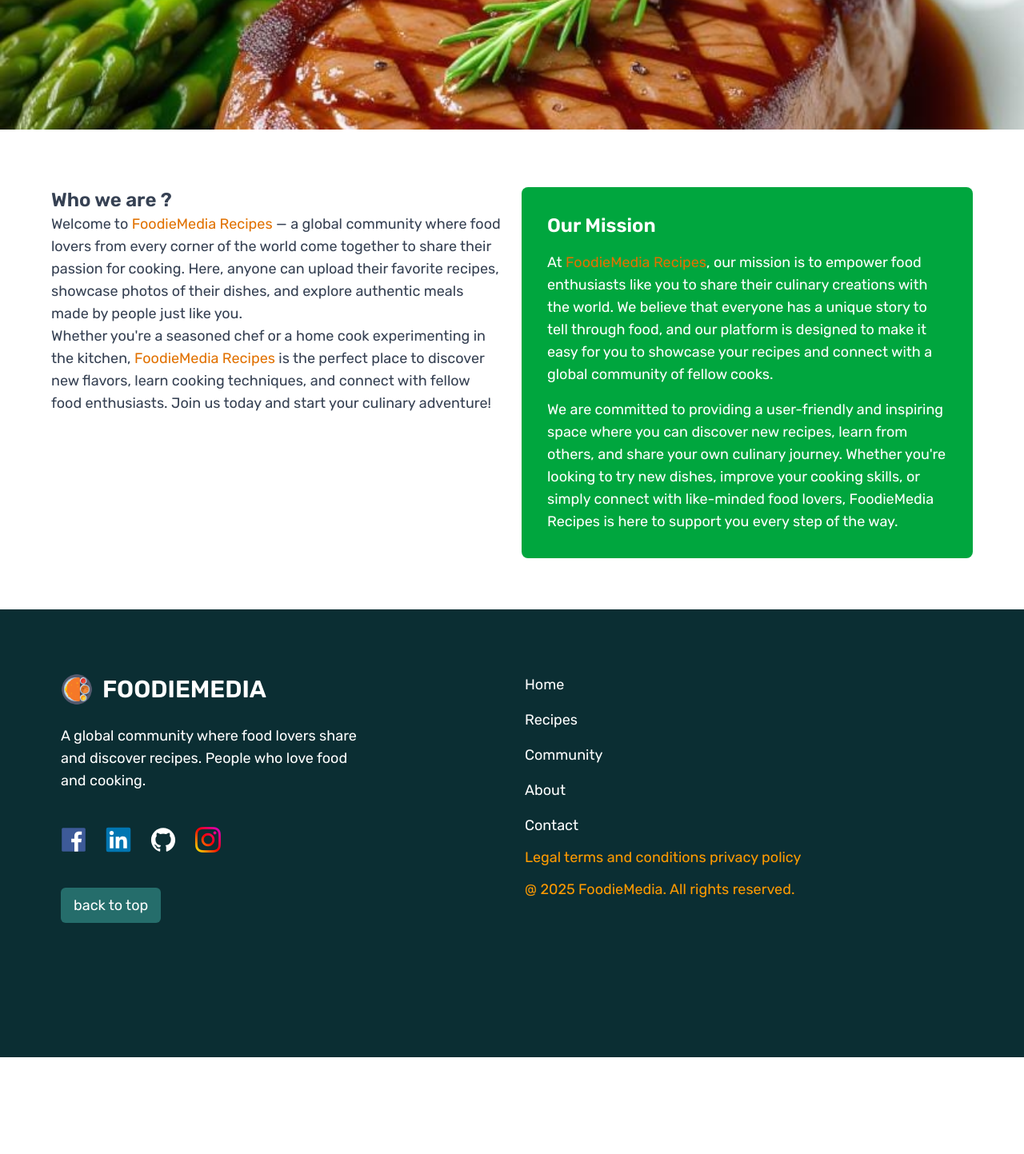
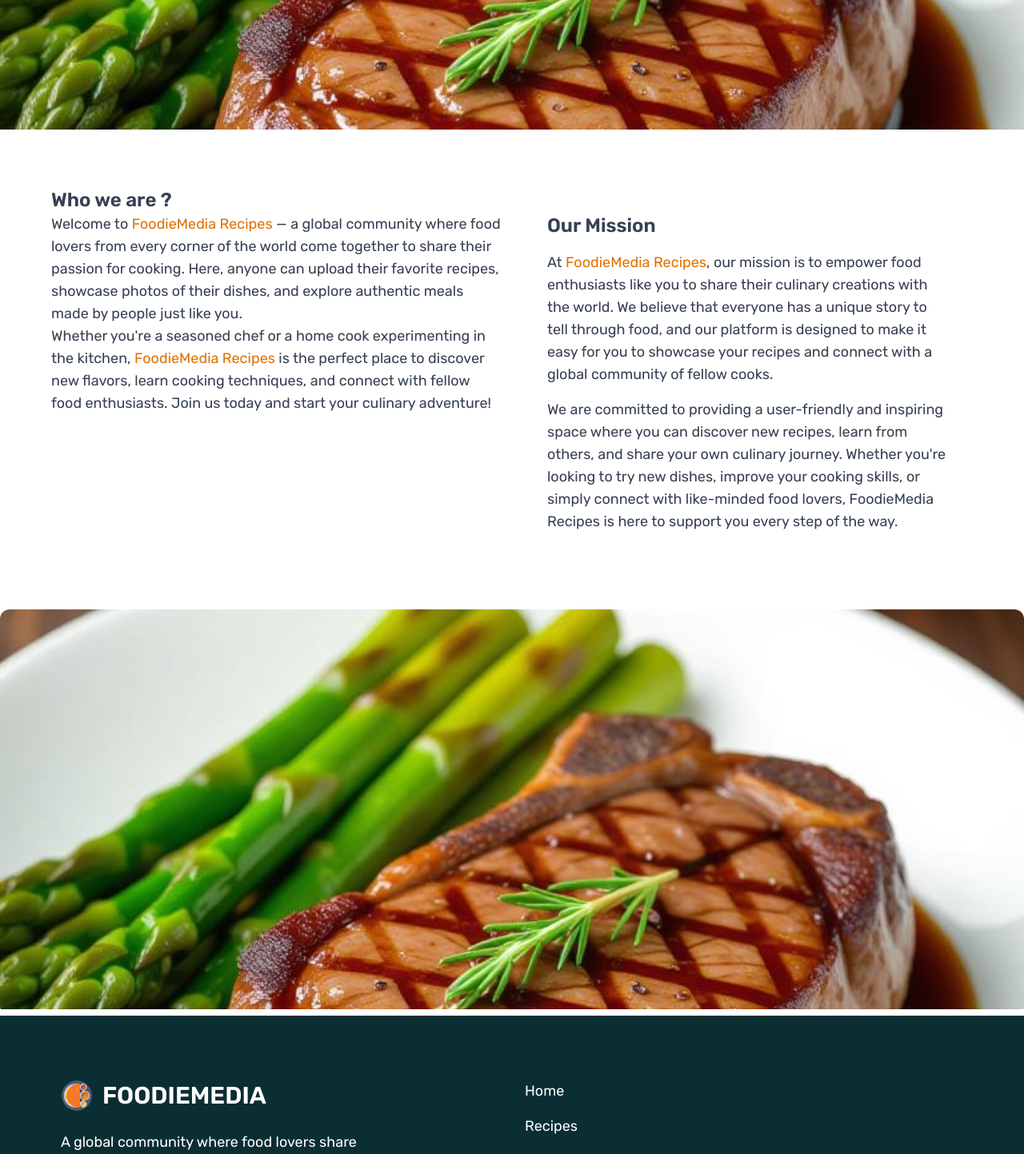
Before and after one commit to shiba-murmu/Discover-your-recipe, a React (Vite) app in the folder frontend/: page /home in a window 1280 px wide. Shown: the part 502-1945 px from the top of the page at 80% size. Before the commit the page ends 1824 px from the top, so only its background shows below. Built offline with nearby package versions, Linux system fonts and the light colour scheme.

Commit message:
Fade slider added..

```diff
--- a/frontend/src/components/Slider/Fade_slider.jsx
+++ b/frontend/src/components/Slider/Fade_slider.jsx
@@ -1,32 +1,35 @@
 import React from "react";
 import Slider from "react-slick";
-import { baseUrl } from "./config";
+import Food from "../../assets/food.png";
+import Food2 from "../../assets/food2.png";
+import Food3 from "../../assets/large_food_2.jpg";
 
 function Fade_slider() {
     const settings = {
-    dots: true,
         fade: true,
         infinite: true,
-    speed: 500,
+        speed: 800,
         slidesToShow: 1,
         slidesToScroll: 1,
-    waitForAnimate: false
+        autoplay: true,          // ✅ Correct spelling
+        autoplaySpeed: 3000,
+        pauseOnHover: true,
+        arrows: false,
+        cssEase: "linear",       // Smooth fade transition
     };
+
     return (
-    <div className="slider-container">
+        <div className="w-full mx-auto rounded-xl overflow-hidden">
             <Slider {...settings}>
-        <div>
-          <img src={baseUrl + "/abstract01.jpg"} />
+                {[Food, Food2, Food3].map((img, i) => (
+                    <div key={i} className="w-full h-[250px] md:h-[500px]">
+                        <img
+                            src={img}
+                            alt={`Slide ${i + 1}`}
+                            className="w-full h-full object-cover"
+                        />
                     </div>
-        <div>
-          <img src={baseUrl + "/abstract02.jpg"} />
-        </div>
-        <div>
-          <img src={baseUrl + "/abstract03.jpg"} />
-        </div>
-        <div>
-          <img src={baseUrl + "/abstract04.jpg"} />
-        </div>
+                ))}
             </Slider>
         </div>
     );
--- a/frontend/src/pages/Home/Containers/Container_2/Container_two.jsx
+++ b/frontend/src/pages/Home/Containers/Container_2/Container_two.jsx
@@ -1,4 +1,5 @@
 import React from 'react'
+import Fade_slider from '../../../../components/Slider/Fade_slider'
 
 function Container_two() {
     return (
@@ -20,7 +21,7 @@
                     </p>
                 </div>
 
-                <div className='bg-green-600 p-4 md:p-8 text-white rounded-lg flex flex-col justify-center gap-4'>
+                <div className=' p-4 md:p-8 rounded-lg flex flex-col justify-center gap-4'>
                     <h2 className='text-2xl font-bolder'>Our Mission</h2>
                     <p>
                         At <span className="font-semibold text-amber-600">FoodieMedia Recipes</span>, our mission is to
@@ -35,6 +36,10 @@
                     </p>
                 </div>
             </div>
+
+            <div>
+                <Fade_slider />
+            </div>
         </>
     )
 }
```
Lines whose indentation alone changed are shown as unchanged.
